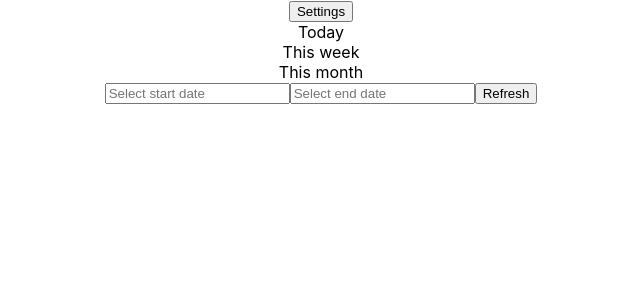
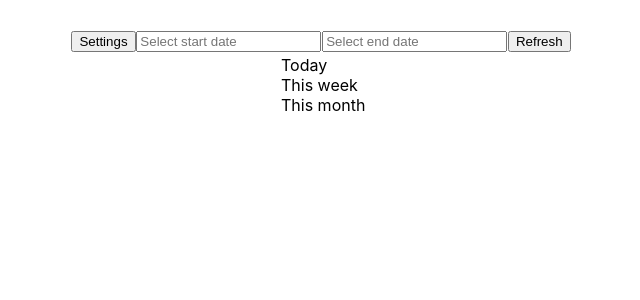
Before and after one commit to JuliOgogo/super-data-picker, a React (Create React App) app: page / in a window 1280 px wide. Both pictures are taken after a click on the button "Settings". Shown: the top 300 px of the page, without its empty margins (319-959 px from the left). Built offline with nearby package versions, Linux system fonts and the light colour scheme.

Commit message:
ref: styles

```diff
--- a/src/App.css
+++ b/src/App.css
@@ -1,5 +1,8 @@
 .App {
   text-align: center;
+  display: flex;
+  justify-content: center;
+  align-items: center;
 }
 
 .App-logo {
--- /dev/null
+++ b/src/components/SuperDataPicker/Settings/Settings.module.css
@@ -0,0 +1,12 @@
+.settings {
+    display: none;
+}
+
+.open {
+    display: flex;
+    flex-direction: column;
+    align-items: flex-start;
+    position: absolute;
+    top: 55px;
+    left: 600px;
+}
--- a/src/components/SuperDataPicker/Settings/Settings.tsx
+++ b/src/components/SuperDataPicker/Settings/Settings.tsx
@@ -1,5 +1,6 @@
 import React, {Dispatch, SetStateAction} from 'react';
 import {getFromLocalStorage} from '../../../common/localStorage';
+import s from './Settings.module.css'
 
 type SettingsPropsType = {
     isSettingsOpen: boolean
@@ -21,7 +22,7 @@ export const Settings: React.FC<SettingsPropsType> = ({
 
     const todayOnClickHandler = () => {
         setStartDate(new Date())
-        setEndDate(new Date())
+        setEndDate()
         setIsSettingsOpen(false)
     }
 
@@ -43,10 +44,11 @@ export const Settings: React.FC<SettingsPropsType> = ({
         setIsSettingsOpen(false)
     }
 
-    return <>
-        <button onClick={() => setIsSettingsOpen(true)}>Settings</button>
+    const settingsClassName = s.settings
+        + (isSettingsOpen ? ' ' + s.open : '')
 
-        {isSettingsOpen ? <div>
+    return <div className={settingsClassName}>
+
         <div onClick={todayOnClickHandler}>Today</div>
         <div onClick={thisWeekOnClickHandler}>This week</div>
         <div onClick={thisMonthOnClickHandler}>This month</div>
@@ -56,6 +58,5 @@ export const Settings: React.FC<SettingsPropsType> = ({
             <div>{startDate} - {endDate}</div>
         </div> : null}
 
-        </div> : null}
-    </>
+    </div>
 }
--- /dev/null
+++ b/src/components/SuperDataPicker/SuperDataPicker.module.css
@@ -0,0 +1,7 @@
+.sdp {
+  width: 500px;
+  display: flex;
+  justify-content: space-around;
+  align-items: center;
+  margin-top: 30px;
+}
--- a/src/components/SuperDataPicker/SuperDataPicker.tsx
+++ b/src/components/SuperDataPicker/SuperDataPicker.tsx
@@ -2,6 +2,7 @@ import React, {useState} from 'react';
 import ReactDatePicker from 'react-datepicker';
 import {setToLocalStorage} from '../../common/localStorage';
 import {Settings} from './Settings/Settings';
+import s from './SuperDataPicker.module.css'
 
 export function SuperDataPicker() {
 
@@ -29,7 +30,9 @@ export function SuperDataPicker() {
         localStorage.clear()
     }
 
-    return <div>
+    return <div className={s.sdp}>
+
+        <button onClick={() => setIsSettingsOpen(!isSettingsOpen)}>Settings</button>
 
         <Settings isSettingsOpen={isSettingsOpen}
                   setIsSettingsOpen={setIsSettingsOpen}
```
Lines whose indentation alone changed are shown as unchanged.
